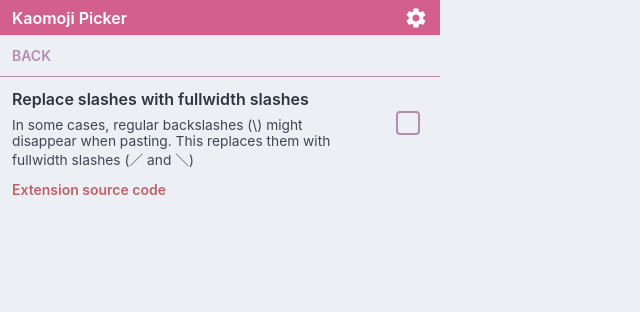
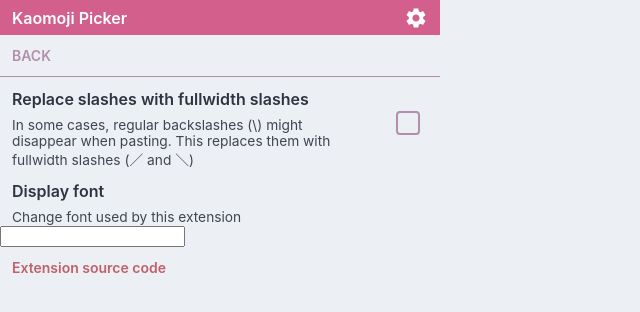
Before and after one commit to mayudev/kaomoji-panel, a React (Create React App) app: page / in a window 1280 px wide. Both pictures are taken after a click on the button "Preferences". Shown: the top 312 px of the page, without its empty margins (0-640 px from the left). Built offline with nearby package versions, Linux system fonts and the light colour scheme.

Commit message:
feat: add preference for font

```diff
--- a/src/App.tsx
+++ b/src/App.tsx
@@ -1,18 +1,29 @@
-import { useState } from "react";
+import { useEffect, useState } from "react";
 import Display from "./pages/Display";
 import Header from "./components/Header";
 import "./styles/app.scss";
 import Preferences from "./pages/Preferences";
+import { usePreferences } from "./lib/preferences";
 
 type Page = "display" | "preferences";
 
 function App() {
   const [page, setPage] = useState<Page>("display");
+  const preferences = usePreferences();
 
   const switchPage = () => {
     if (page === "display") setPage("preferences");
     else setPage("display");
   };
+
+  useEffect(() => {
+    const font = preferences.get<string>("font", "");
+
+    if (font.length > 0) {
+      // Apply saved font
+      document.body.style.fontFamily = font + ",sans-serif";
+    }
+  }, []);
 
   return (
     <div className="App">
--- a/src/components/preferences/Preference.tsx
+++ b/src/components/preferences/Preference.tsx
@@ -1,36 +1,60 @@
 import { useEffect, useState } from "react";
 import { usePreferences } from "../../lib/preferences";
+
+type PrefType = "checkbox" | "input";
 
 type Props = {
   property: string;
   name: string;
   description?: string;
+  type: PrefType;
+  onUpdate?(newValue: boolean | string): void;
 };
 
 function Preference(props: Props) {
   const preferences = usePreferences();
-  const [value, setValue] = useState(false);
+
+  const [value, setValue] = useState(props.type === "checkbox" ? false : "");
   const [loaded, setLoaded] = useState(false);
 
   useEffect(() => {
-    const currentValue = preferences.get<boolean>(props.property, false);
+    let currentValue;
+    if (props.type === "checkbox") {
+      // For checkbox
+      currentValue = preferences.get<boolean>(props.property, false);
+    } else {
+      // For input
+      currentValue = preferences.get<string>(props.property, "");
+    }
+
     setValue(currentValue);
     setLoaded(true);
   }, []);
 
-  function updateValue(newValue: boolean) {
+  function updateValue(newValue: boolean | string) {
+    // Update value locally
     setValue(newValue);
-    preferences.set(props.property, newValue);
+
+    // Delete the entry if it's empty
+    if (typeof newValue === "string" && newValue.length === 0) {
+      preferences.remove(props.property);
+    } else {
+      // Update in localStorage
+      preferences.set(props.property, newValue);
+    }
+
+    // Call external handler
+    if (props.onUpdate) props.onUpdate(newValue);
   }
 
-  const formControl = () => {
+  const checkboxControl = () => {
     return (
       <div className="Preference__checkbox">
         <input
           className="Checkbox__element"
           type="checkbox"
           onChange={(e) => updateValue(e.target.checked)}
-          checked={value}
+          checked={value as boolean}
         />
         <svg
           className={`Checkbox ${value ? "Checkbox--checked" : ""}`}
@@ -48,6 +72,19 @@ function Preference(props: Props) {
     );
   };
 
+  const inputControl = () => {
+    return (
+      <div className="Preference__input">
+        <input
+          className="input__element"
+          type="text"
+          onChange={(e) => updateValue(e.target.value)}
+          value={value as string}
+        />
+      </div>
+    );
+  };
+
   return (
     <label>
       <div className="Preference">
@@ -56,7 +93,11 @@ function Preference(props: Props) {
           <p className="Preference__description">{props.description}</p>
         )}
         {loaded ? (
-          formControl()
+          props.type === "checkbox" ? (
+            checkboxControl()
+          ) : (
+            inputControl()
+          )
         ) : (
           <div className="Preference__checkbox" style={{ width: "64px" }}></div>
         )}
--- a/src/lib/preferences.ts
+++ b/src/lib/preferences.ts
@@ -9,5 +9,9 @@ export function usePreferences() {
     return localStorage.setItem(item, JSON.stringify(value));
   }
 
-  return { get, set };
+  function remove(item: string) {
+    return localStorage.removeItem(item);
+  }
+
+  return { get, set, remove };
 }
--- a/src/pages/Preferences.tsx
+++ b/src/pages/Preferences.tsx
@@ -7,6 +7,13 @@ type Props = {
 };
 
 function Preferences(props: Props) {
+  const updateFont = (font: string | boolean) => {
+    if (typeof font === "boolean") return;
+
+    if (font.length === 0) document.body.style.fontFamily = "";
+    else document.body.style.fontFamily = font + ",sans-serif";
+  };
+
   return (
     <>
       <BackButton onClick={props.onReturn} />
@@ -14,6 +21,14 @@ function Preferences(props: Props) {
         property="slashes"
         name="Replace slashes with fullwidth slashes"
         description="In some cases, regular backslashes (\) might disappear when pasting. This replaces them with fullwidth slashes (／ and ＼)"
+        type="checkbox"
+      />
+      <Preference
+        property="font"
+        name="Display font"
+        description="Change font used by this extension"
+        type="input"
+        onUpdate={(font) => updateFont(font)}
       />
       <footer className="Preferences__footer">
         <a
```
Also changed, not shown: 1 other file (tests, documents, lock files or other folders).
